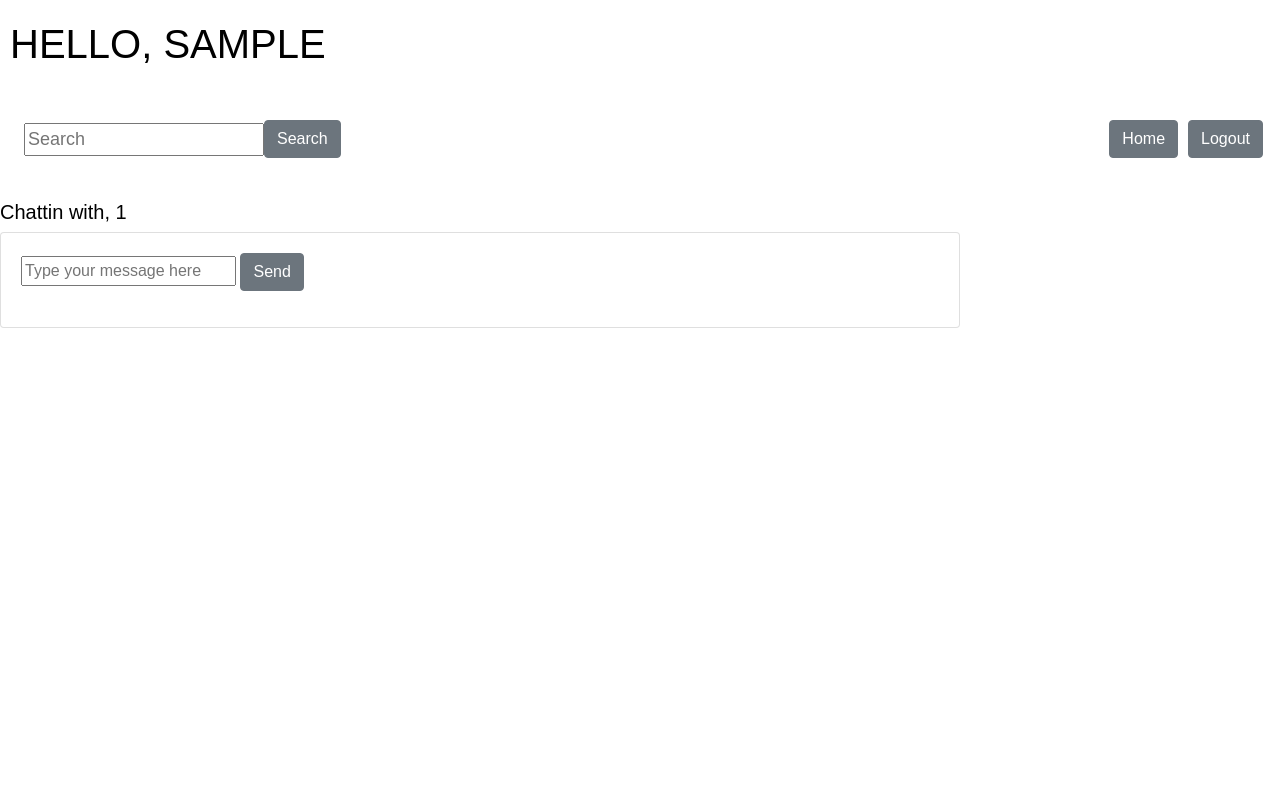
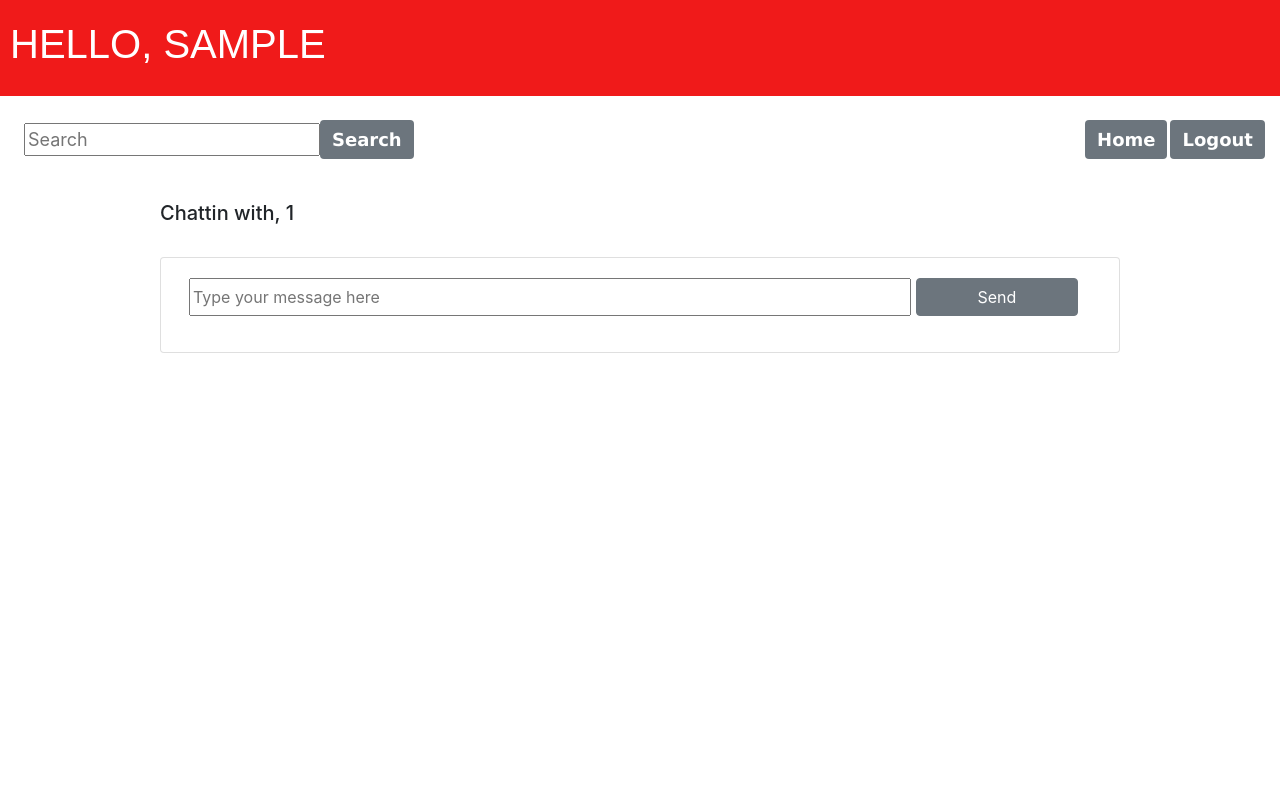
Before and after one commit to wjeanvilma/cs490, a PHP site: page /message.php in a window 1280 px wide. Run offline with PHP 8.4, Linux system fonts and the light colour scheme; the visitor is signed in with stand-in values (Sample User, id 1); data that the repository does not hold is empty.

Commit message:
Betha ready

```diff
--- a/getMessage.php
+++ b/getMessage.php
@@ -6,7 +6,7 @@ session_start();
 //     $password = "Jeelio123";
 //     $dbName = "u191982321_thisDB";
 
-    $server = "127.0.0.1";
+$server = "127.0.0.1";
 $user = "root";
 $password = "";
 $dbName = "testDB";
--- a/header.css
+++ b/header.css
@@ -1,15 +1,16 @@
-body {
+/* body {
     font-family: 'Montserrat', sans-serif;
-    color: black;
+
 }
 
 div#welcome {
-
+    background-color: red;
     padding: 20px 10px;
 }
 
-.welcome {
+#welcome {
     font-weight: 700;
+    color: white;
 }
 
 .form-inline {
@@ -37,3 +38,45 @@ form button {
     font-size: 24px;
     font-weight: 700;
 }
+h1{
+    color: white;
+} */
+
+#welcome {
+    background: #f01a1a;
+    padding: 20px 10px;
+    font-size: 2.5rem;
+    font-weight: 700;
+    color:white;
+    font-family: 'Montserrat', sans-serif;
+}
+
+
+.form-inline {
+    float: left;
+    text-align: center;
+    padding: 12px;
+    font-size: 18px;
+    font-weight: 700;
+    border-radius: 4px;
+}
+
+#search {
+    border: none;
+    font-family: "Verdana", sans-serif;
+    font-size: 18px;
+    font-weight: 700;
+}
+#h {
+    border: none;
+    font-family: "Verdana", sans-serif;
+    font-size: 18px;
+    font-weight: 700;
+}
+#l {
+    border: none;
+    font-family: "Verdana", sans-serif;
+    font-size: 18px;
+    font-weight: 700;
+    margin: 3px;
+}
--- a/header.php
+++ b/header.php
@@ -5,7 +5,7 @@
 
         <link rel="stylesheet" href="https://stackpath.bootstrapcdn.com/bootstrap/4.4.1/css/bootstrap.min.css"
             integrity="sha384-Vkoo8x4CGsO3+Hhxv8T/Q5PaXtkKtu6ug5TOeNV6gBiFeWPGFN9MuhOf23Q9Ifjh" crossorigin="anonymous">
-        <link rel="stylesheet" href="header.css?version=8" />
+        <link rel="stylesheet" href="header.css?version=89" />
     </head>
     <div id="welcome">
         <?php echo "<h1>HELLO, ". strtoupper($_SESSION["username"]) . "</h1>" ?>
@@ -14,18 +14,18 @@
     <div class="form-inline w-100" id="logOut">
         <form class="form-inline" action="search.php" method="post">
             <input type="text" name="search" placeholder="Search">
-            <button class="btn btn-secondary" type="submit" value="Search" name="searchButton">Search</button>
+            <button id="search" class="btn btn-secondary" type="submit" value="Search" name="searchButton">Search</button>
         </form>
 
         <hr>
 
         <form class="home" action="Home.php" method="post">
-            <button class="btn btn-secondary" type="submit">Home</button>
+            <button id="h" class="btn btn-secondary" type="submit">Home</button>
         </form>
         <form class="logout" action="logout.php" method="post">
-            <button class="btn btn-secondary" type="submit" value="logout" name="logout">Logout</button>
+            <button id="l" class="btn btn-secondary" type="submit" value="logout" name="logout">Logout</button>
         </form>
     </div>
-    <br>
+
 
 </header>
--- /dev/null
+++ b/message.css
@@ -0,0 +1,28 @@
+.message-div, .chat-with{
+    margin-left: auto;
+    margin-right: auto;
+}
+.myMessage{
+margin-left: auto;
+margin-right: 0;
+text-align: right;
+}
+.otherMessage{
+    margin-left: 0;
+    margin-right: auto;
+    text-align: left;
+}
+
+.messageForm{
+    width: 95%;
+    text-align: center;
+    margin-left: auto;
+    margin-right: auto;
+}
+.messageInput{
+width: 80%;
+}
+.sendMessage{
+width: 18%;
+margin-left: 5px;
+}
--- a/message.php
+++ b/message.php
@@ -4,7 +4,13 @@ include "header.php";
 
 $_SESSION['title'] = "Chat";
 ?>
+<head>
+<script src="https://ajax.googleapis.com/ajax/libs/jquery/3.5.1/jquery.min.js"></script>
 
+<link rel="stylesheet" href="https://stackpath.bootstrapcdn.com/bootstrap/4.4.1/css/bootstrap.min.css"
+    integrity="sha384-Vkoo8x4CGsO3+Hhxv8T/Q5PaXtkKtu6ug5TOeNV6gBiFeWPGFN9MuhOf23Q9Ifjh" crossorigin="anonymous">
+<link rel="stylesheet" href="message.css?version=89" />
+</head>
 <?php
 //     $server = "localhost";
 // $user = "u191982321_jwd";
@@ -42,14 +48,15 @@ $conn = mysqli_connect($server, $user, $password, $dbName);
 ?>
 
 <div>
-    <h5>Chattin with, <?php echo $_SESSION['selected'] ?></h5>
+<h5 class="chat-with w-75">Chattin with, <?php echo $_SESSION['selected'] ?></h5><br>
 
     <div class="message-div card w-75" id="message-div">
         <div class="card-body">
             <div id="messageDiv">
+
             </div>
             <div class="messageForm">
-                <form class="messageForm">
+                <form class="row">
                     <input class="messageInput" type="text" id="message" name="Message"
                         placeholder="Type your message here" required>
                     <input type="button" id="send"
```
Also changed, not shown: Home.php (+18 -6 lines), comment.php (added, +33 -0 lines), getAllAnn.php (+29 -14 lines), home.css (+26 -2 lines), index.css (+27 -15 lines), index.html (+10 -4 lines), post.php (+6 -6 lines), search.css (+2 -5 lines), search.php (+7 -7 lines), signup.css (+59 -1 lines), signup.html (+10 -4 lines), uploads/20.5fade614bd6743.38947200.jpg (added).
